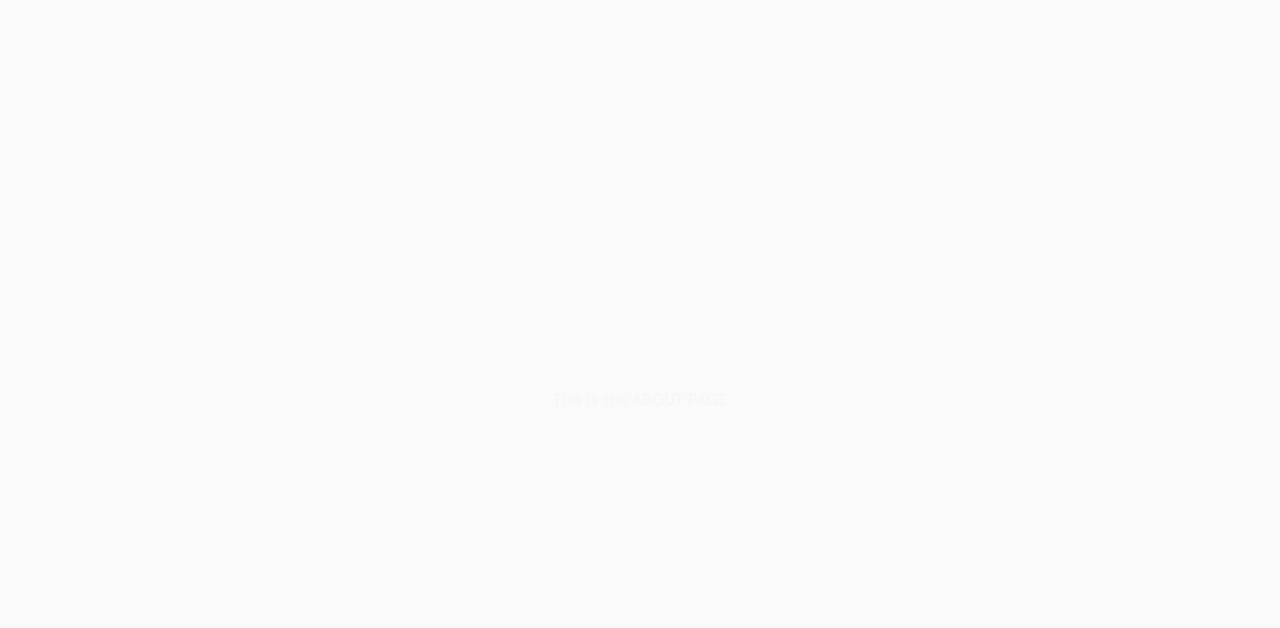
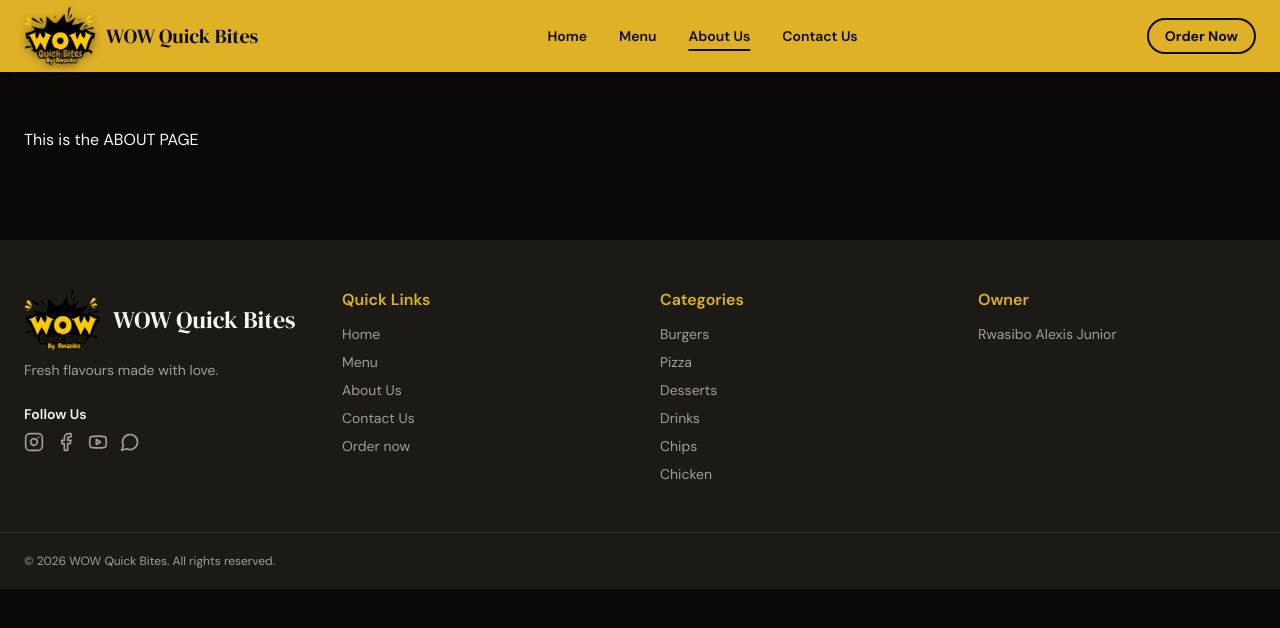
Before and after one commit to Alliance2875/wow-quick-bites, a Next.js app: page /about in a window 1280 px wide. Shown: the top 628 px of the page. Built offline with nearby package versions, Linux system fonts and the light colour scheme.

Commit message:
Stash the uncommited work

```diff
--- a/app/about/page.tsx
+++ b/app/about/page.tsx
@@ -1,9 +1,20 @@
-
+import SiteHeader from "@/components/SiteHeader";
+import SiteFooter from "@/components/SiteFooter";
+import { Suspense } from "react";
 
 export default function About() {
   return (
-    <div className="flex flex-col flex-1 items-center justify-center bg-zinc-50 font-sans dark:bg-black">
-      This is the ABOUT PAGE
+    <div>
+      <SiteHeader current="/about" />
+          <main className="mx-auto w-full max-w-7xl flex-1 px-4 py-10 sm:px-6 md:py-14">
+            {/* Suspense is required by Next.js when a page reads the URL query (useSearchParams) */}
+            <Suspense fallback={null}>
+              This is the ABOUT PAGE
+            </Suspense>
+          </main>
+      <SiteFooter />
     </div>
+
+
   );
 }
--- a/app/contact/page.tsx
+++ b/app/contact/page.tsx
@@ -1,9 +1,18 @@
-
+import SiteHeader from "@/components/SiteHeader";
+import SiteFooter from "@/components/SiteFooter";
+import { Suspense } from "react";
 
 export default function Contact() {
   return (
-    <div className="flex flex-col flex-1 items-center justify-center bg-zinc-50 font-sans dark:bg-black">
-      This is the CONTACT PAGE
-    </div>
+    <div>
+          <SiteHeader current="/about" />
+              <main className="mx-auto w-full max-w-7xl flex-1 px-4 py-10 sm:px-6 md:py-14">
+                {/* Suspense is required by Next.js when a page reads the URL query (useSearchParams) */}
+                <Suspense fallback={null}>
+                  This is the CONTACT PAGE
+                </Suspense>
+              </main>
+          <SiteFooter />
+        </div>
   );
 }
```
